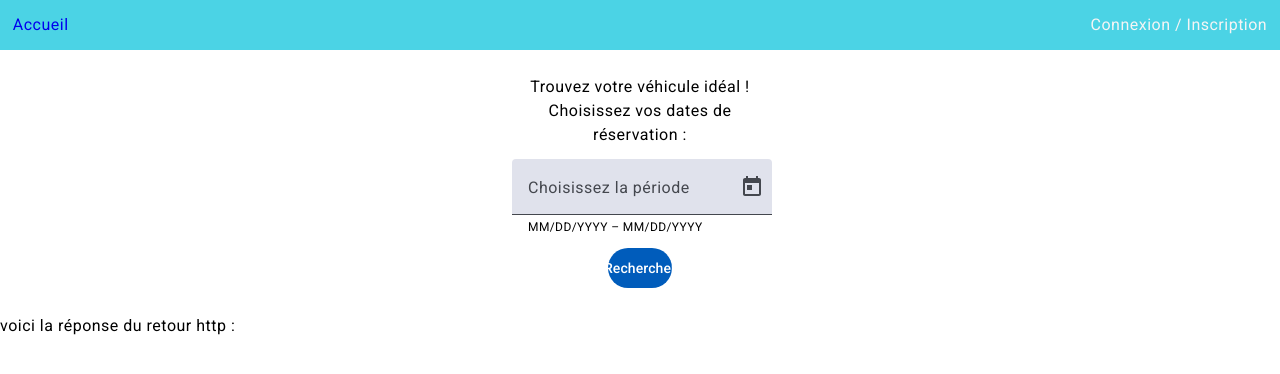
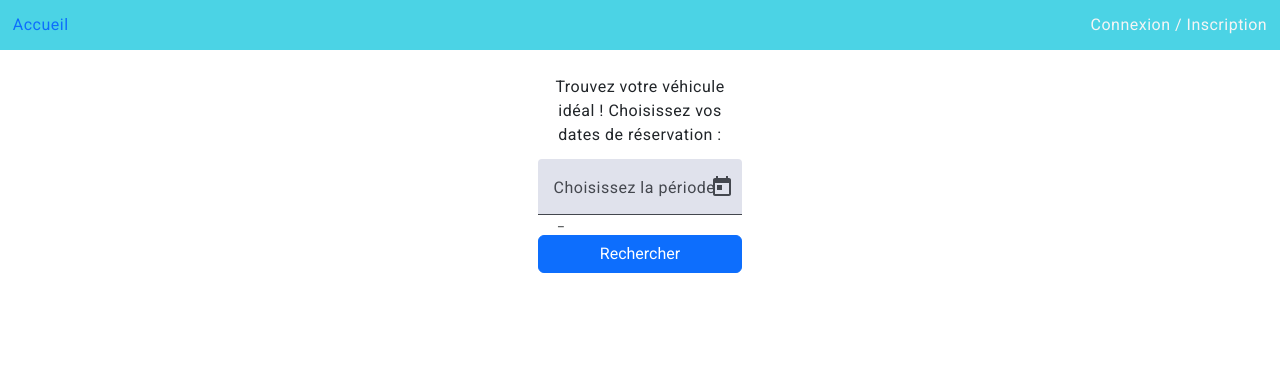
Before and after one commit to Jayroots/Locar, an Angular app: page /home in a window 1280 px wide. Shown: the top 374 px of the page. Built offline with nearby package versions, Linux system fonts and the light colour scheme.

Commit message:
recherche par vehicule disponible selon dates OK

```diff
--- a/package.json
+++ b/package.json
@@ -20,6 +20,8 @@
     "@angular/platform-browser": "^18.0.0",
     "@angular/platform-browser-dynamic": "^18.0.0",
     "@angular/router": "^18.0.0",
+    "dateformat": "^5.0.3",
+    "moment": "^2.30.1",
     "rxjs": "~7.8.0",
     "tslib": "^2.3.0",
     "zone.js": "~0.14.3"
@@ -28,6 +30,7 @@
     "@angular-devkit/build-angular": "^18.0.2",
     "@angular/cli": "^18.0.2",
     "@angular/compiler-cli": "^18.0.0",
+    "@types/dateformat": "^5.0.2",
     "@types/jasmine": "~5.1.0",
     "jasmine-core": "~5.1.0",
     "karma": "~6.4.0",
--- a/src/app/components/home-page/home-page.component.html
+++ b/src/app/components/home-page/home-page.component.html
@@ -1,15 +1,36 @@
 <div class="recherche-container">
   <p>Trouvez votre véhicule idéal ! Choisissez vos dates de réservation :</p>
-  <mat-form-field class="date-picker">
-      <mat-label>Choisissez la période</mat-label>
-      <mat-date-range-input [rangePicker]="picker">
-        <input matStartDate placeholder="Départ">
-        <input matEndDate placeholder="Arrivée">
-      </mat-date-range-input>
-      <mat-hint>MM/DD/YYYY – MM/DD/YYYY</mat-hint>
-      <mat-datepicker-toggle matIconSuffix [for]="picker"></mat-datepicker-toggle>
-      <mat-date-range-picker #picker></mat-date-range-picker>
-    </mat-form-field>
-    <button mat-flat-button color="primary" (click)="rechercheVehicules()">Rechercher</button>
+  <mat-form-field>
+    <mat-label>Choisissez la période</mat-label>
+    <mat-date-range-input [formGroup]="range" [rangePicker]="picker">
+      <input matStartDate formControlName="start" placeholder="Start date">
+      <input matEndDate formControlName="end" placeholder="End date">
+    </mat-date-range-input>
+    <mat-hint>{{range.value.start | date:"yyyy-MM-dd"}} – {{range.value.end | date:"yyyy-MM-dd"}}</mat-hint>
+    <mat-datepicker-toggle matIconSuffix [for]="picker"></mat-datepicker-toggle>
+    <mat-date-range-picker #picker></mat-date-range-picker>
+
+    @if (range.controls.start.hasError('matStartDateInvalid')) {
+      <mat-error>Invalid start date</mat-error>
+    }
+    @if (range.controls.end.hasError('matEndDateInvalid')) {
+      <mat-error>Invalid end date</mat-error>
+    }
+  </mat-form-field>
+    <button class="btn btn-primary" (click)="recupererTousLesVehiculesParDate()">Rechercher</button>
 </div>
-<p>voici la réponse du retour http : {{ laReponse }}</p>
+
+
+<ul class="vehicule-card-container" >
+  <li  class="card" style="width: 18rem;margin: 5%;" *ngFor="let vehicule of listeVehiculesParDate">
+    <img src={{vehicule.imagePath}} class="card-img-top">
+    <div class="card-body">
+      <p class="card-title">{{vehicule.brand}}  {{vehicule.model}}  </p>
+      <p class="card-text" >  couleur : {{vehicule.color}}</p>
+      <a href="#" class="btn btn-primary">Plus d'infos</a>
+
+    </div>
+
+</li>
+
+</ul>
--- a/src/app/components/home-page/home-page.component.scss
+++ b/src/app/components/home-page/home-page.component.scss
@@ -12,9 +12,15 @@
         margin: 0 auto;
     }
 
-    button{
-        width: 20%;
-        margin: 0 auto;
-        margin-top:5% ;
-    }
+
+
 }
+
+.vehicule-card-container{
+    display: flex;
+   justify-content: center;
+   flex-wrap: wrap;
+   margin: 0 auto;
+   width: 70%;
+
+}
--- a/src/app/components/home-page/home-page.component.ts
+++ b/src/app/components/home-page/home-page.component.ts
@@ -1,33 +1,77 @@
-import { CommonModule } from '@angular/common';
-import { Component, OnInit } from '@angular/core';
+import { CommonModule, DatePipe, JsonPipe } from '@angular/common';
+import { Component } from '@angular/core';
 import { provideNativeDateAdapter } from '@angular/material/core';
 import { MatDatepickerModule } from '@angular/material/datepicker';
 import { MatFormFieldModule } from '@angular/material/form-field';
 import { HttpClientService } from '../../services/http-client.service';
-import { MatButtonModule } from '@angular/material/button';
+import { FormControl, FormGroup, FormsModule, ReactiveFormsModule } from '@angular/forms';
+import { IVehicule } from '../../interface/IVehicule';
+import dateFormat from 'dateformat';
+
+
 
 @Component({
   selector: 'app-home-page',
   standalone: true,
-  imports: [MatFormFieldModule, MatDatepickerModule, CommonModule,MatButtonModule],
+  imports: [MatFormFieldModule, MatDatepickerModule, FormsModule, ReactiveFormsModule, JsonPipe, CommonModule, DatePipe],
   templateUrl: './home-page.component.html',
   styleUrl: './home-page.component.scss',
   providers: [provideNativeDateAdapter()]
 })
 export class HomePageComponent {
 
-  laReponse : any;
+  startDate : string = "";
+  endDate : string = "";
+  dateFormatee : string = "";
+  dateDepartAFormater : any;
+  dateFinAFormater : any;
 
-  listeVehiculeComplete : any;
 
-  constructor(private httpService : HttpClientService) {}
+listeVehiculeComplete : IVehicule[] = new Array;
 
-  rechercheVehicules(){
+listeVehiculesParDate : IVehicule[] = new Array;
+
+range = new FormGroup({
+  start: new FormControl<Date | null>(null),
+  end: new FormControl<Date | null>(null),
+});
+
+
+
+
+  constructor(private httpService : HttpClientService) {
+
+  }
+
+
+
+
+
+  listeTousLesVehicules(){
     this.httpService.recupererTousLesVehicules().pipe()
     .subscribe(reponse => {
-      this.laReponse = JSON.stringify(reponse);
+      this.listeVehiculeComplete = (reponse);
       console.log(reponse);
     });
+  }
+
+
+  recupererTousLesVehiculesParDate(){
+
+    this.dateDepartAFormater = this.range.value.start;
+this.dateFinAFormater = this.range.value.end;
+
+
+    this.startDate = dateFormat(this.dateDepartAFormater, "yyyy-mm-dd").toString();
+    this.endDate = dateFormat(this.dateFinAFormater, "yyyy-mm-dd").toString();
+
+      this.httpService.recupererTousLesVehiculesParDate(this.startDate, this.endDate).pipe()
+      .subscribe(vehiculesParDate => {
+        this.listeVehiculesParDate = vehiculesParDate;
+        console.log(vehiculesParDate)
+      }
+
+      )
   }
 
 
--- /dev/null
+++ b/src/app/interface/IVehicule.ts
@@ -0,0 +1,25 @@
+export interface IVehicule {
+    id:number;
+    brand:string;
+    model:string;
+    color:string;
+    licenceType:Licencetype[];
+    typeVehicule:string;
+    imagePath:string;
+    specificities:Specificities[];
+    }
+
+    export interface Licencetype{
+    id :number;
+    type:string;
+    }
+
+    export interface Specificities{
+        placesNumber:number;
+        doorsNumber:number;
+        airConditioning : boolean;
+        fuelType:string;
+        transmissionType:string;
+        carType:string;
+        bagsNumber:number;
+    }
--- a/src/app/services/http-client.service.ts
+++ b/src/app/services/http-client.service.ts
@@ -15,4 +15,8 @@ url : string = "http://localhost:8080/api"
     return this.http.get<any>(this.url + '/public/vehicules');
   }
 
+  recupererTousLesVehiculesParDate(startDate:string, endDate:string){
+    return this.http.get<any>(this.url + '/public/vehicules?page=0&startDate='+ startDate + '&endDate='+ endDate);
+  }
+
 }
--- a/src/index.html
+++ b/src/index.html
@@ -8,8 +8,12 @@
   <link rel="icon" type="image/x-icon" href="favicon.png">
   <link href="https://fonts.googleapis.com/css2?family=Roboto:wght@300;400;500&display=swap" rel="stylesheet">
   <link href="https://fonts.googleapis.com/icon?family=Material+Icons" rel="stylesheet">
+  <link href="https://cdn.jsdelivr.net/npm/bootstrap@5.3.3/dist/css/bootstrap.min.css" rel="stylesheet" integrity="sha384-QWTKZyjpPEjISv5WaRU9OFeRpok6YctnYmDr5pNlyT2bRjXh0JMhjY6hW+ALEwIH" crossorigin="anonymous">
+
 </head>
+
 <body class="mat-typography">
-  <app-root></app-root>
+  <app-root></app-root><script src="https://cdn.jsdelivr.net/npm/bootstrap@5.3.3/dist/js/bootstrap.bundle.min.js" integrity="sha384-YvpcrYf0tY3lHB60NNkmXc5s9fDVZLESaAA55NDzOxhy9GkcIdslK1eN7N6jIeHz" crossorigin="anonymous"></script>
+  <script src="https://cdn.jsdelivr.net/npm/bootstrap@5.3.3/dist/js/bootstrap.bundle.min.js" integrity="sha384-YvpcrYf0tY3lHB60NNkmXc5s9fDVZLESaAA55NDzOxhy9GkcIdslK1eN7N6jIeHz" crossorigin="anonymous"></script>
 </body>
 </html>
```
Also changed, not shown: 1 other file (tests, documents, lock files or other folders).
